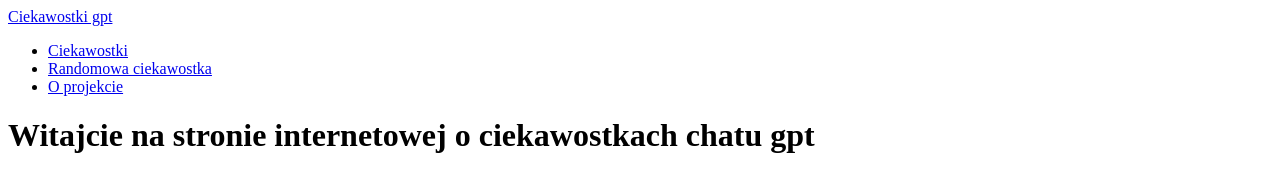
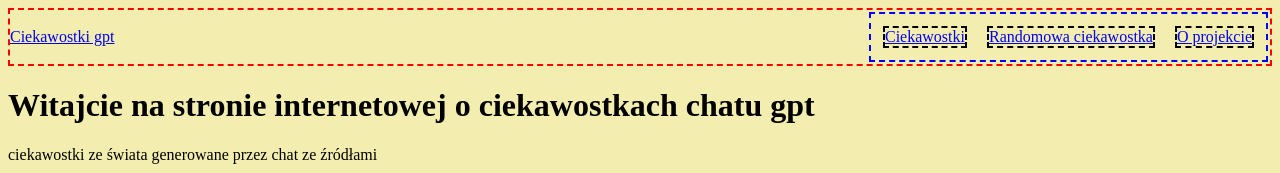
Before and after one commit to Ncin323/Ncin323.github.io, a plain HTML site: page index.html in a window 1280 px wide. Shown: the top 173 px of the page. Drawn offline with Linux system fonts and the light colour scheme.

Commit message:
nav flex

```diff
--- a/index.html
+++ b/index.html
@@ -4,11 +4,12 @@
     <meta charset="UTF-8">
     <meta http-equiv="X-UA-Compatible" content="IE=edge">
     <meta name="viewport" content="width=device-width, initial-scale=1.0">
+    <link rel="stylesheet" href="style.css">
     <title>Ciekawostki od chatu GPT</title>
 </head>
 <body>
     <nav> <a href="./">Ciekawostki gpt</a>
-        <ul>
+        <ul class="navUl">
             <li><a href="#">Ciekawostki</a></li>
             <li><a href="#">Randomowa ciekawostka</a></li>
             <li><a href="#">O projekcie</a></li>
--- /dev/null
+++ b/style.css
@@ -0,0 +1,25 @@
+body    {
+
+    background-color: rgba(233, 224, 103, 0.521);
+
+}
+nav {
+    border: 2px dashed red;
+    display: flex;
+    justify-content: space-between;
+    align-items: center;
+
+}
+.navUl {
+    border: 2px dashed blue;
+    display: flex;
+    padding: 2px;
+    margin: 2px;
+    list-style: none;
+
+
+}
+.navUl li{
+    border: 2px dashed black;
+   margin: 10px;
+}
```
